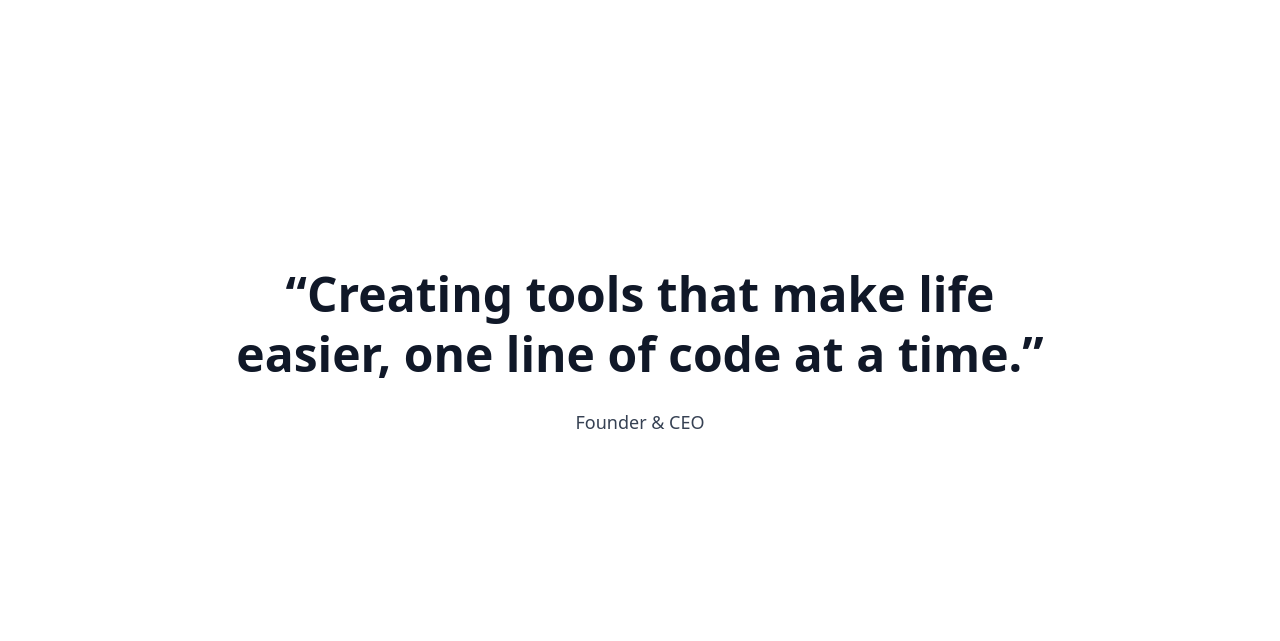
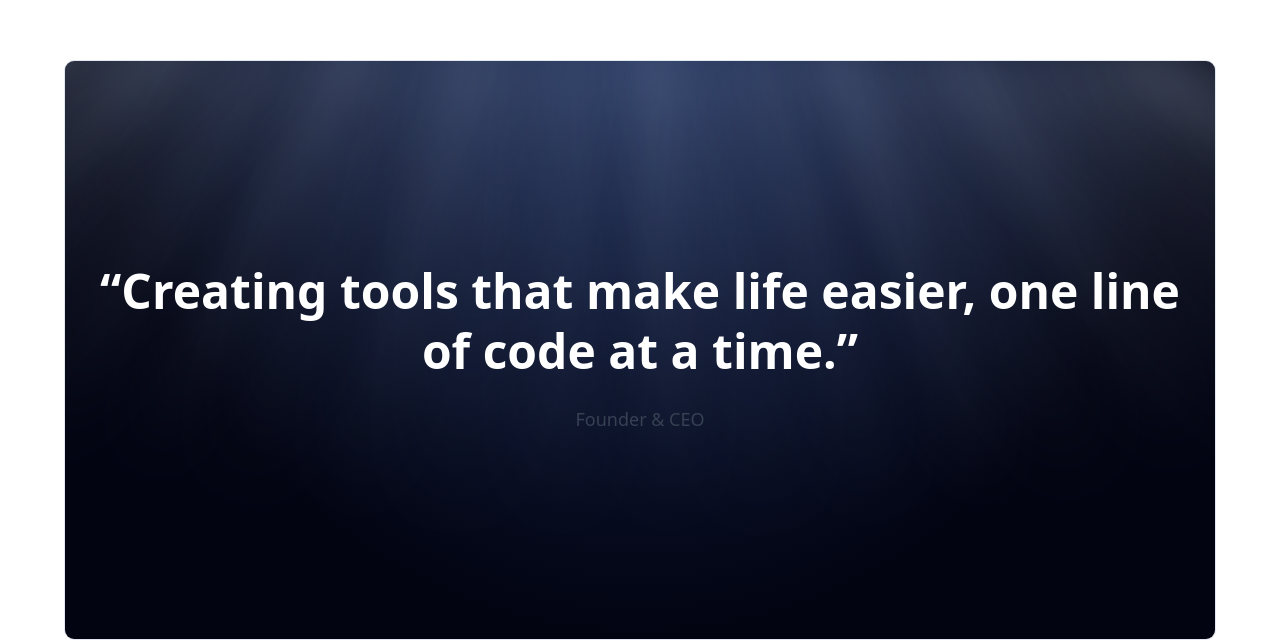
Before and after one commit to Mdsakib999/personal-portfolio-SRE, a Next.js app: page / in a window 1280 px wide. Shown: the part 1762-2403 px from the top of the page. Built offline with nearby package versions, Linux system fonts and the light colour scheme.

Commit message:
add: new section

```diff
--- a/src/app/contact/page.tsx
+++ b/src/app/contact/page.tsx
@@ -1,5 +1,3 @@
-import { Input } from "@/components/ui/input";
-import { Button } from "@/components/ui/button";
 import { FaFacebookF, FaTwitter, FaInstagram } from "react-icons/fa";
 import { cn } from "@/lib/utils";
 import { GridPattern } from "@/components/magicui/grid-pattern";
@@ -7,7 +5,7 @@ import Newsletter from "@/components/Contact/NewsLetter";
 
 export default function ContactPage() {
   return (
-    <section className="py-20">
+    <section className="py-20 overflow-x-hidden relative">
       <div
         className={cn(
           "pointer-events-none absolute left-0 right-0 bottom-0 h-1/2 -z-10",
@@ -50,15 +48,18 @@ export default function ContactPage() {
         <div aria-hidden="true" className="pointer-events-none -z-10">
           {/* left blob */}
           <div
-            className="absolute left-1/2 md:left-10 -bottom-34 w-72 h-72 rounded-full
-                     bg-gradient-to-tr from-orange-300 via-orange-300 to-indigo-400
-                     opacity-30 filter blur-3xl transform -translate-x-1/2 md:translate-x-0"
+            className="absolute top-1/2 left-0 -translate-y-1/2 -translate-x-1/2
+             w-72 h-72 md:w-[360px] md:h-[360px] rounded-full
+             bg-gradient-to-tr from-orange-300 via-purple-300 to-indigo-400
+             opacity-30 filter blur-3xl"
           />
+
           {/* right blob */}
           <div
-            className="absolute -right-2 -bottom-32 w-66 h-96 rounded-full
-                     bg-gradient-to-tr from-teal-200 to-blue-400
-                     opacity-25 filter blur-3xl"
+            className="absolute top-1/2 right-0 -translate-y-1/2 translate-x-1/2
+             w-64 h-64 md:w-[310px] md:h-[360px] rounded-full
+             bg-gradient-to-tr from-indigo-500 to-blue-300
+             opacity-25 filter blur-3xl"
           />
         </div>
 
--- a/src/components/About/RevenueStats.tsx
+++ b/src/components/About/RevenueStats.tsx
@@ -70,7 +70,7 @@ export default function RevenueStats() {
 
                 {/* separator except after last */}
                 {idx < stats.length - 1 && (
-                  <div className="mt-6 border-t border-gray-200" />
+                  <div className="mt-6 border-t border-foreground/20 " />
                 )}
               </div>
             ))}
--- a/src/components/About/VenturesOverview.tsx
+++ b/src/components/About/VenturesOverview.tsx
@@ -81,7 +81,7 @@ export default function VenturesOverview() {
 
               {/* separator except after last */}
               {idx < VENTURES.length - 1 && (
-                <hr className="border-t border-slate-200" />
+                <hr className="border-t border-foreground/20 " />
               )}
             </div>
           ))}
--- a/src/components/Home/Quote.tsx
+++ b/src/components/Home/Quote.tsx
@@ -1,18 +1,37 @@
-import { TextReveal } from "../magicui/text-reveal";
+"use client";
+import React from "react";
+import { GridBeams } from "../magicui/grid-beams";
 
 export default function Quote() {
   return (
-    <div className="mt-18 p-10 ">
-    <div className="w-full h-screen flex items-center justify-center px-4 py-10 pt-10">
-      <div className=" max-w-4xl w-full p-8 text-center">
-        <p className="text-4xl md:text-5xl font-semibold text-center text-gray-900 dark:text-gray-100 leading-tight">
-          “Creating tools that make life easier, one line of code at a time.”
-        </p>
-        <p className="mt-6 text-lg text-gray-700 dark:text-gray-300 text-center">
-          Founder & CEO
-        </p>
+    <div className="mt-18 py-10 md:px-12">
+      <div className="w-full h-screen flex items-center justify-center px-4 py-10 pt-10">
+        <div className="relative h-[580px] w-full overflow-hidden rounded-lg border">
+          <GridBeams
+            gridSize={0}
+            gridColor="rgba(255, 255, 255, 0.2)"
+            rayCount={20}
+            rayOpacity={0.55}
+            raySpeed={1.5}
+            rayLength="60vh"
+            gridFadeStart={5}
+            gridFadeEnd={90}
+            className="h-full w-full"
+          >
+            <div className="flex h-full items-center justify-center">
+              <div className="text-center space-y-6 px-4 mt-50">
+                <h1 className="text-3xl md:text-5xl font-semibold text-white leading-tight">
+                  “Creating tools that make life easier, one line of code at a
+                  time.”
+                </h1>
+                <p className="mt-6 text-lg text-gray-700 dark:text-gray-300 text-center">
+                  Founder & CEO
+                </p>
+              </div>
+            </div>
+          </GridBeams>
+        </div>
       </div>
-    </div>
     </div>
   );
 }
--- /dev/null
+++ b/src/components/magicui/grid-beams.tsx
@@ -0,0 +1,185 @@
+"use client";
+
+import { motion } from "motion/react";
+import React, { HTMLAttributes, useMemo } from "react";
+import { cn } from "@/lib/utils";
+
+const createGridMask = (start: number, end: number): string => {
+  const mid = (start + end) / 2;
+  return `linear-gradient(to bottom, transparent 0%, rgba(0,0,0,0.05) ${start}%, rgba(0,0,0,0.2) ${mid}%, rgba(0,0,0,0.6) ${end - 20}%, rgba(0,0,0,1) ${end}%)`;
+};
+
+const generateRayConfig = (index: number, total: number) => {
+  const progress = index / Math.max(total - 1, 1);
+  const leftPercent = 2 + progress * 96;
+  const rotation = 28 - progress * 56;
+  const variation = (index * 0.618) % 1;
+
+  return {
+    left: `${leftPercent}%`,
+    rotation,
+    width: 40 + variation * 25,
+    duration: 6 + variation * 5,
+    delay: -variation * 10,
+    swayDuration: 12 + variation * 9,
+    swayDelay: -variation * 10,
+    blur: 24 + variation * 9,
+    strongSway: index % 2 === 0,
+  };
+};
+
+interface GridBeamsProps extends HTMLAttributes<HTMLDivElement> {
+  children: React.ReactNode;
+  gridSize?: number;
+  gridColor?: string;
+  rayCount?: number;
+  rayOpacity?: number;
+  raySpeed?: number;
+  rayLength?: string;
+  gridFadeStart?: number;
+  gridFadeEnd?: number;
+  backgroundColor?: string;
+}
+
+interface LightRayProps {
+  left: string;
+  rotation: number;
+  width: number;
+  delay: number;
+  duration: number;
+  swayDuration: number;
+  swayDelay: number;
+  blurAmount: number;
+  isStrongerSway: boolean;
+  opacity: number;
+  speed: number;
+  length: string;
+}
+
+const LightRay = React.memo<LightRayProps>(
+  ({
+    left,
+    rotation,
+    width,
+    delay,
+    duration,
+    swayDuration,
+    swayDelay,
+    blurAmount,
+    isStrongerSway,
+    opacity,
+    speed,
+    length,
+  }) => {
+    return (
+      <motion.div
+        className="absolute pointer-events-none -top-[5%] left-[var(--ray-left)] w-[var(--ray-width)] h-[var(--ray-height)] origin-top mix-blend-screen bg-[linear-gradient(to_bottom,rgba(200,220,255,var(--ray-opacity)),rgba(200,220,255,0))] blur-[var(--ray-blur)] translate-x-[-50%] rotate-[var(--ray-rotation)]"
+        style={
+          {
+            "--ray-left": left,
+            "--ray-width": `${width}px`,
+            "--ray-height": length,
+            "--ray-opacity": opacity,
+            "--ray-blur": `${blurAmount}px`,
+            "--ray-rotation": `${rotation}deg`,
+          } as React.CSSProperties
+        }
+        animate={{
+          opacity: [0.3, 0.7, 0.3],
+          transform: [
+            `translateX(-50%) rotate(${rotation}deg)`,
+            `translateX(-50%) rotate(${rotation + (isStrongerSway ? 1 : 0.5)}deg)`,
+            `translateX(-50%) rotate(${rotation}deg)`,
+          ],
+        }}
+        transition={{
+          opacity: {
+            duration: duration / speed,
+            delay: delay / speed,
+            repeat: Infinity,
+            ease: "easeInOut",
+          },
+          transform: {
+            duration: swayDuration / speed,
+            delay: swayDelay / speed,
+            repeat: Infinity,
+            ease: "easeInOut",
+          },
+        }}
+      />
+    );
+  },
+);
+
+export const GridBeams: React.FC<GridBeamsProps> = ({
+  children,
+  className,
+  gridSize = 40,
+  gridColor = "rgba(200, 220, 255, 0.2)",
+  rayCount = 15,
+  rayOpacity = 0.35,
+  raySpeed = 1,
+  rayLength = "45vh",
+  gridFadeStart = 30,
+  gridFadeEnd = 90,
+  backgroundColor = "#020412",
+  ...props
+}) => {
+  const rayConfigs = useMemo(() => {
+    return Array.from({ length: rayCount }, (_, i) =>
+      generateRayConfig(i, rayCount),
+    );
+  }, [rayCount]);
+
+  const gridMask = useMemo(
+    () => createGridMask(gridFadeStart, gridFadeEnd),
+    [gridFadeStart, gridFadeEnd],
+  );
+
+  return (
+    <div
+      className={cn(
+        "relative overflow-hidden bg-[var(--bg-color)] bg-[radial-gradient(ellipse_at_50%_-20%,#1a2c5a,transparent_70%)]",
+        className,
+      )}
+      style={
+        {
+          "--bg-color": backgroundColor,
+        } as React.CSSProperties
+      }
+      {...props}
+    >
+      <div
+        className="absolute inset-0 pointer-events-none bg-[linear-gradient(var(--grid-color)_1px,transparent_1px),linear-gradient(90deg,var(--grid-color)_1px,transparent_1px)] bg-size-[var(--grid-size)_var(--grid-size)] [mask-image:var(--grid-mask)] [webkit-mask-image:var(--grid-mask)]"
+        style={
+          {
+            "--grid-color": gridColor,
+            "--grid-size": `${gridSize}px`,
+            "--grid-mask": gridMask,
+          } as React.CSSProperties
+        }
+      />
+      <div className="absolute inset-0 overflow-hidden pointer-events-none">
+        {rayConfigs.map((config, index) => (
+          <LightRay
+            key={index}
+            left={config.left}
+            rotation={config.rotation}
+            width={config.width}
+            delay={config.delay}
+            duration={config.duration}
+            swayDuration={config.swayDuration}
+            swayDelay={config.swayDelay}
+            blurAmount={config.blur}
+            isStrongerSway={config.strongSway}
+            opacity={rayOpacity}
+            speed={raySpeed}
+            length={rayLength}
+          />
+        ))}
+      </div>
+
+      <div className="relative z-10">{children}</div>
+    </div>
+  );
+};
```
Also changed, not shown: src/components/Shared/ContactForm.tsx (+56 -13 lines).
